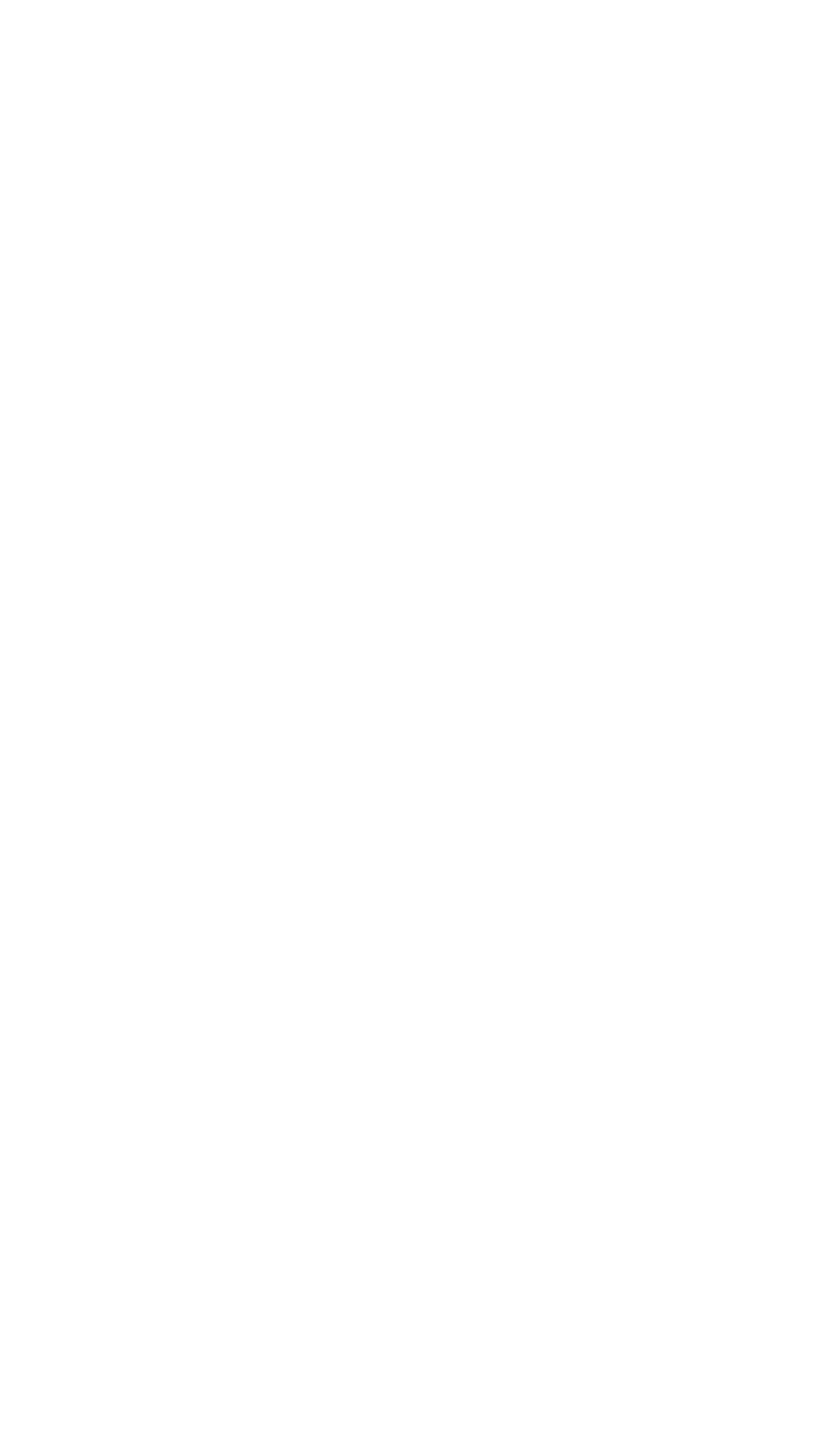
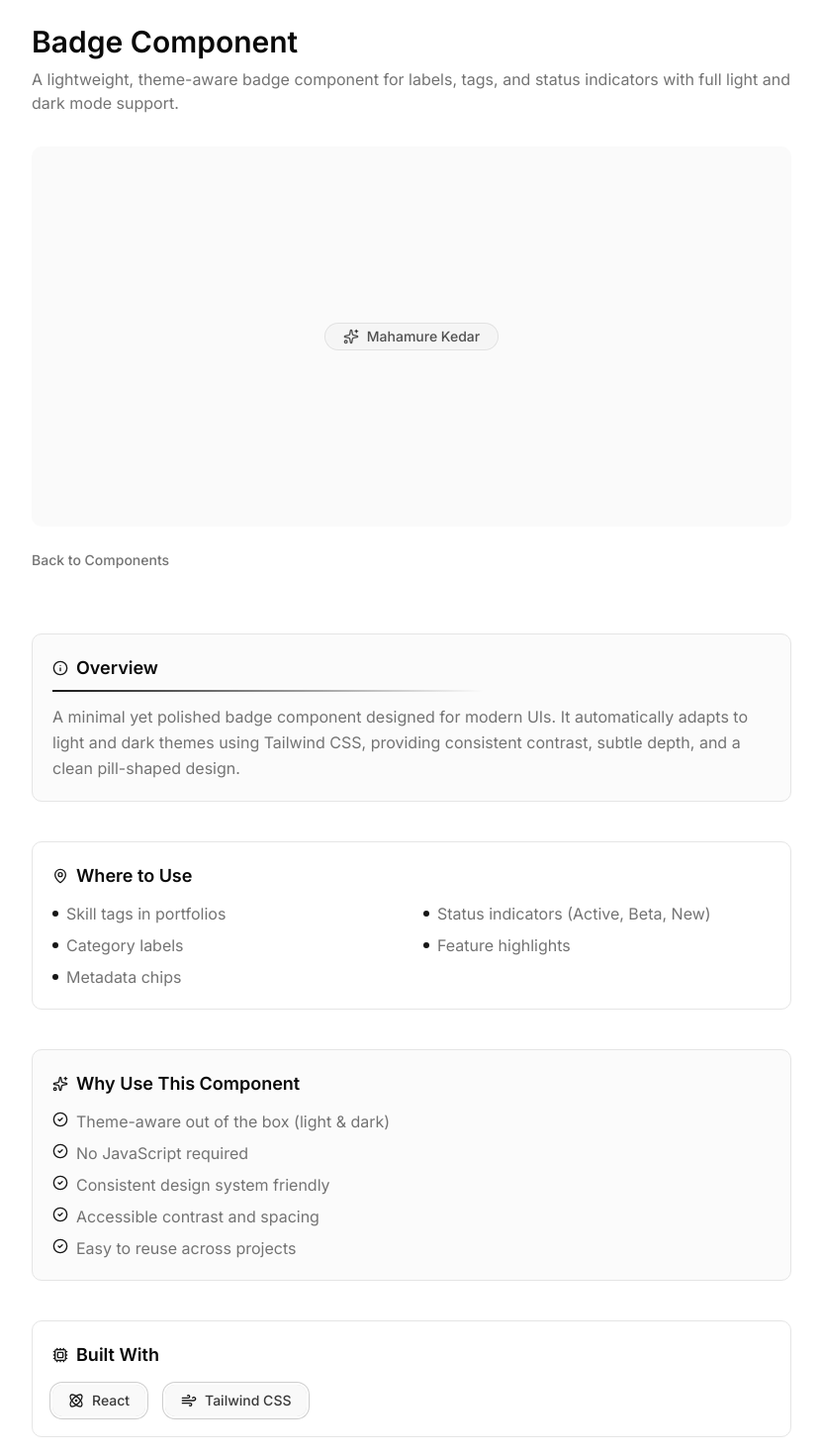
Before and after one commit to kedarrm/My_Portfolio, a Next.js app: page /demos/badge in a window 1280 px wide. Before the commit this address had no page. Shown: the top 1470 px of the page at 99% size, without its empty margins (224-1055 px from the left). Before the commit the page ends 800 px from the top, so only its background shows below. Built offline with nearby package versions, Linux system fonts and the light colour scheme.

Commit message:
new badge component add and some minor fixes

```diff
--- a/app/MyWork/page.jsx
+++ b/app/MyWork/page.jsx
@@ -20,8 +20,10 @@ import {
   Wind,
   Atom,
   Cpu,
+  BadgeAlert,
 } from "lucide-react";
 import PageLoader from "@/components/Loader";
+import Badge from "../demos/[slug]/_components/Badge";
 
 
 const categories = [
@@ -31,6 +33,7 @@ const categories = [
   "Navbar",
   "Text",
   "Toolbar",
+  "Badge",
 ];
 
 const categoryIcons = {
@@ -40,6 +43,7 @@ const categoryIcons = {
   Navbar: PanelTop,
   Text: Type,
   Toolbar: LayoutGrid,
+  Badge: BadgeAlert,
 };
 
 const techIcons = {
@@ -90,6 +94,14 @@ const componentsData = [
     tech: ["React", "Framer Motion"],
     slug: "toolbar",
   },
+  {
+    id: 6,
+    name: "Badge",
+    category: "Badge",
+    description: "Minimilistic Badge with React and Tailwind CSS.",
+    tech: ["React", "Tailwind"],
+    slug: "badge",
+  },
 ];
 
 const previewMap = {
@@ -98,6 +110,7 @@ const previewMap = {
   "Expanding Menu": <Menu />,
   "Animated Text": <AnimatedText />,
   "Directional Toolbar": <Toolbar />,
+  "Badge": <Badge />,
 };
 
 
--- /dev/null
+++ b/app/demos/[slug]/_components/Badge.jsx
@@ -0,0 +1,15 @@
+import {  Sparkles } from 'lucide-react'
+import React from 'react'
+
+const Badge = () => {
+    return (
+        <div
+            className="inline-flex items-center rounded-full px-4 py-px text-sm font-medium
+            bg-accent/90 hover:bg-background text-foreground/70 transition ring-1 ring-offset-2 ring-foreground/10 ring-offset-background/70 gap-2"
+        >
+           <Sparkles className="h-4 w-4 text-xs"/> Mahamure Kedar
+        </div>
+    )
+}
+
+export default Badge
--- a/app/demos/[slug]/page.jsx
+++ b/app/demos/[slug]/page.jsx
@@ -7,6 +7,7 @@ import Toolbar from "./_components/Toolbar";
 import AnimatedText from "./_components/Text";
 import DescriptionSection from "@/app/MyWork/_components/Description";
 import DemoClient from "./DemoClient";
+import Badge from "./_components/Badge";
 
 
 const demos = [
@@ -131,6 +132,43 @@ const demos = [
       tech: ["React", "Tailwind CSS"],
     }
   },
+  {
+  slug: "badge",
+  name: "Badge Component",
+  description:
+    "A lightweight, theme-aware badge component for labels, tags, and status indicators with full light and dark mode support.",
+  code: "https://github.com/yourname/badge-component",
+  component: Badge,
+  details: {
+    overview:
+      "A minimal yet polished badge component designed for modern UIs. It automatically adapts to light and dark themes using Tailwind CSS, providing consistent contrast, subtle depth, and a clean pill-shaped design.",
+    useCases: [
+      "Skill tags in portfolios",
+      "Status indicators (Active, Beta, New)",
+      "Category labels",
+      "Feature highlights",
+      "Metadata chips",
+    ],
+    whyUse: [
+      "Theme-aware out of the box (light & dark)",
+      "No JavaScript required",
+      "Consistent design system friendly",
+      "Accessible contrast and spacing",
+      "Easy to reuse across projects",
+    ],
+    variants: [
+      "Default",
+      "With icon",
+      "Status badge (success / warning / error)",
+      "Clickable tag",
+    ],
+    tech: [
+      "React",
+      "Tailwind CSS",
+    ],
+  },
+}
+
 ];
 
 
--- a/components/sections/Contact.jsx
+++ b/components/sections/Contact.jsx
@@ -4,7 +4,6 @@ import { motion } from "framer-motion";
 import { Download } from "lucide-react";
 import { FaUser, FaEnvelope, FaPaperPlane } from "react-icons/fa";
 
-/* animation variants */
 const container = {
   hidden: {},
   show: {
```
